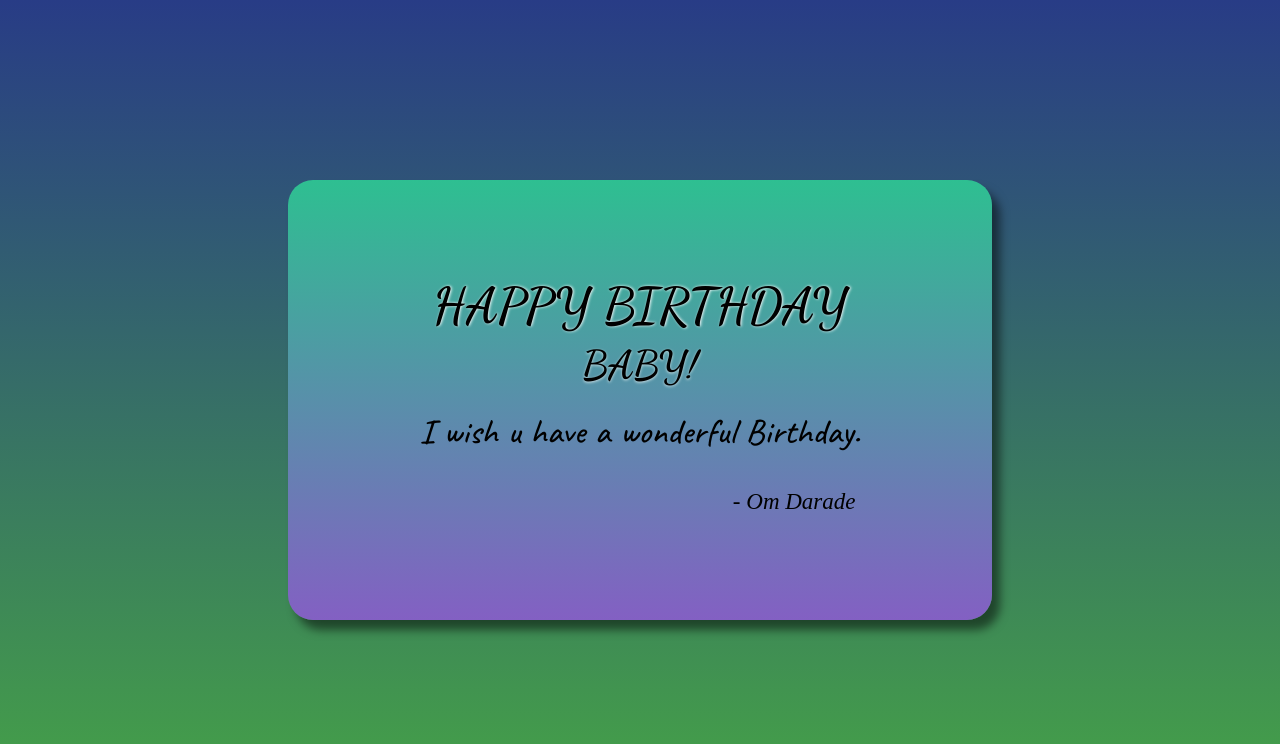
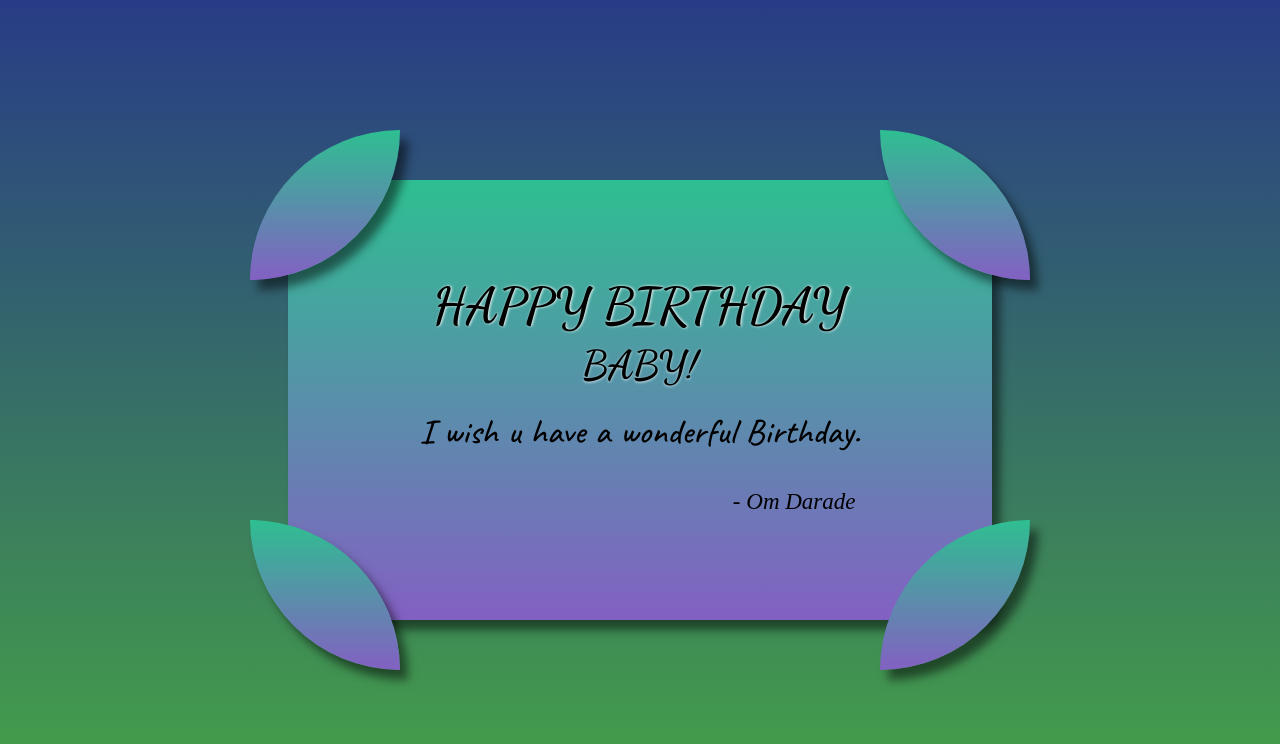
Before and after one commit to Omdarade1399/Designed-Responsive-Portfolio, a plain HTML site: page index.html in a window 1280 px wide. Drawn offline with Linux system fonts and the light colour scheme.

Commit message:
some changes

```diff
--- a/index.html
+++ b/index.html
@@ -22,6 +22,23 @@
         </div>
     </div>
 
+    <div class="another-card1">
+
+    </div>
+
+    <div class="another-card2">
+
+    </div>
+
+    <div class="another-card3">
+
+    </div>
+
+    <div class="another-card4">
+
+    </div>
+
+
 
 
 
--- a/style.css
+++ b/style.css
@@ -7,9 +7,11 @@
 body{
     height: 100vh;
     background: linear-gradient(to bottom, #283c86, #45a247);
+    position: relative;
     display: grid;
     align-items: center;
     justify-content: center;
+
 }
 
 .card{
@@ -22,6 +24,7 @@ body{
     text-align: center;
     border-radius: 25px;
     box-shadow: 8px 10px 10px rgba(0, 0, 0, 0.5);
+    z-index: 5;
 }
 
 h1{
@@ -53,3 +56,51 @@ h4{
     word-spacing: 1px;
     letter-spacing: 0.2px;
 }
+
+.another-card1{
+    background:  linear-gradient(to top, #8360c3, #2ebf91);
+    width: 150px;
+    height: 150px;
+    position: absolute;
+    top: 130px;
+    left: 250px;
+    box-shadow: 8px 10px 10px rgba(0, 0, 0, 0.5);
+    border-radius: 100% 0% 100% 0% / 100% 0% 100% 0% ;
+    z-index: 6;
+}
+
+.another-card2{
+    background:  linear-gradient(to top, #8360c3, #2ebf91);
+    width: 150px;
+    height: 150px;
+    position: absolute;
+    top: 130px;
+    right: 250px;
+    box-shadow: 8px 10px 10px rgba(0, 0, 0, 0.5);
+    border-radius: 0% 100% 0% 100% / 0% 100% 0% 100% ;
+    z-index: 7;
+}
+
+.another-card3{
+    background:  linear-gradient(to top, #8360c3, #2ebf91);
+    width: 150px;
+    height: 150px;
+    position: absolute;
+    bottom: 130px;
+    left: 250px;
+    box-shadow: 8px 10px 10px rgba(0, 0, 0, 0.5);
+    border-radius: 0% 100% 0% 100% / 0% 100% 0% 100% ;
+    z-index: 8;
+}
+
+.another-card4{
+    background:  linear-gradient(to top, #8360c3, #2ebf91);
+    width: 150px;
+    height: 150px;
+    position: absolute;
+    bottom: 130px;
+    right: 250px;
+    box-shadow: 8px 10px 10px rgba(0, 0, 0, 0.5);
+    border-radius: 100% 0% 100% 0% / 100% 0% 100% 0% ;
+    z-index: 9;
+}
```
